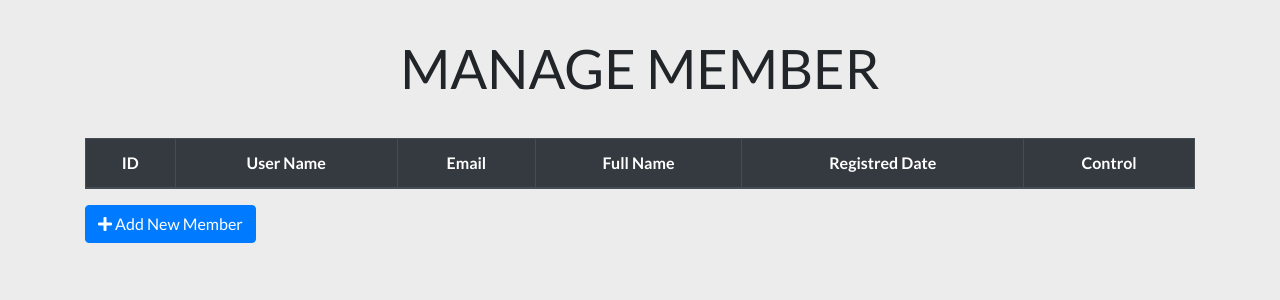
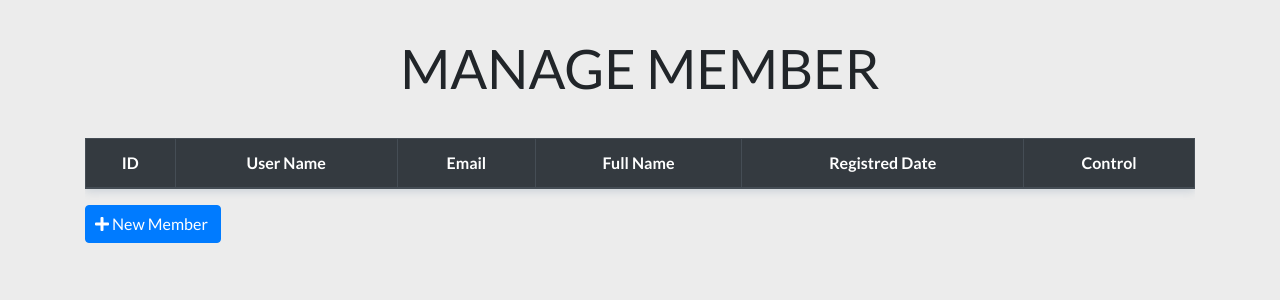
Before and after one commit to zakariaazaraf/eCommerce_project, a PHP site: page /members.php in a window 1280 px wide. Shown: the part 56-356 px from the top of the page. Run offline with PHP 8.4, Linux system fonts and the light colour scheme; the visitor is signed in with stand-in values (Sample User, id 1); tables that the repository leaves empty or names only in its code hold one stand-in row (values such as "Sample post"); lists and menus that the app fills with data are empty.

Commit message:
add ErrorRedirect function and add more design to the table

```diff
--- a/admin/dashboard.php
+++ b/admin/dashboard.php
@@ -11,8 +11,8 @@
     // CHECK IF THE USER HAVE THE ACCESS TO THE DASHBOARD
     if(isset($_SESSION['username'])){
 
-        echo "<h1>Welcome " . $_SESSION['username'] . " You Have The Access To The Website !!!</h1>";
-        echo "<h3>Your ID : " . $_SESSION['userID']. "</h3>";
+        echo "<div class='container'><h1 class='text-center'>Welcome " . $_SESSION['username'] . " You Have The Access To The Website !!!</h1></div>";
+
     }else{
 
         header('location: index.php');
--- a/admin/includes/functions/functions.php
+++ b/admin/includes/functions/functions.php
@@ -1,15 +1,24 @@
 <?php
 
 
-    /**********************************************************
-    ****************** Title Functions ************************
-    ************************************************************/
+    /*==============================================
+    ==============  Title Function  ================*/
+    function getTitle(){
 
-    function getTitle(){
         global $titlePage;
-        if(isset($titlePage)){
-            echo $titlePage;
-        }else{
-            echo 'Default';
-        }
+
+        echo isset($titlePage) ? $titlePage : "Default";
+
     }
+
+
+    /*=========================================================
+    ==============  ErrorRedirection Function  ================*/
+
+    function ErrorRedirect($errorMsg, $seconds = 3){
+        echo "<div class='container'> <div class='alert alert-danger'>$errorMsg</div>";
+        echo "<div class='alert alert-success'>You'll Be Redirected To Home Page After $seconds Seconds</div></div>";
+
+        header("refresh:$seconds;url=index.php");
+        exit();
+    }
--- a/admin/index.php
+++ b/admin/index.php
@@ -12,7 +12,7 @@
         if(isset($_SESSION['username'])){
 
             // REDIRECT IF THIS USER WAS REGISTRED IN SESSION
-            header('loaction: dashboard.php');
+            header('location:dashboard.php');
 
         }
 
--- a/admin/layout/css/custom/style.css
+++ b/admin/layout/css/custom/style.css
@@ -155,5 +155,21 @@ h1 {
 
 .container .table {
   min-width: 600px;
+  box-shadow: 0 3px 8px #ced4da;
+}
+
+.container .table td,
+.container .table th {
+  vertical-align: middle;
+}
+
+.container .table .btn {
+  margin: auto 3px;
+  padding: 0.2rem 0.45rem;
+}
+
+.container .btn i {
+  position: relative;
+  right: 3px;
 }
 /* END FORM MEMEBER */
--- a/admin/members.php
+++ b/admin/members.php
@@ -75,8 +75,8 @@
                                         echo "<td>" . $row['FullName'] . "</td>";
                                         echo "<td></td>";
                                         echo "<td>";
-                                            echo "<a href='?do=edit&userid=" . $row['UserId'] . "' class='btn btn-success' role='button'>Edit</a>";
-                                            echo "<a href='?do=delete&userid=" . $row['UserId'] . "' class='btn btn-danger confirm' role='button'>Delete</a>";
+                                            echo "<a href='?do=edit&userid=" . $row['UserId'] . "' class='btn btn-success' role='button'><i class='fas fa-edit'></i>Edit</a>";
+                                            echo "<a href='?do=delete&userid=" . $row['UserId'] . "' class='btn btn-danger confirm' role='button'><i class='fas fa-trash'></i>Delete</a>";
                                         echo "</td>";
                                     echo "</tr>";
 
@@ -87,7 +87,7 @@
                         </tbody>
                     </table>
                 </div>
-                <a href='members.php?do=add' class="btn btn-primary"><i class="fas fa-plus"></i> Add New Member</a>
+                <a href='members.php?do=add' class="btn btn-primary"><i class="fas fa-plus"></i>New Member</a>
             </div>
 
 
@@ -209,7 +209,8 @@
 
             }else{
 
-                echo "You Cant't Access This Page Directly ";
+                //echo "You Cant't Access This Page Directly ";
+                errorRedirect("You Cant't Access This Page Directly", 3);
 
             }
 
@@ -334,7 +335,8 @@
 
 
             }else{
-                echo "You Cant't Access This Page Directly ";
+                //echo "You Cant't Access This Page Directly ";
+                errorRedirect("You Cant't Access This Page Directly", 3);
             }
 
             /*
```
